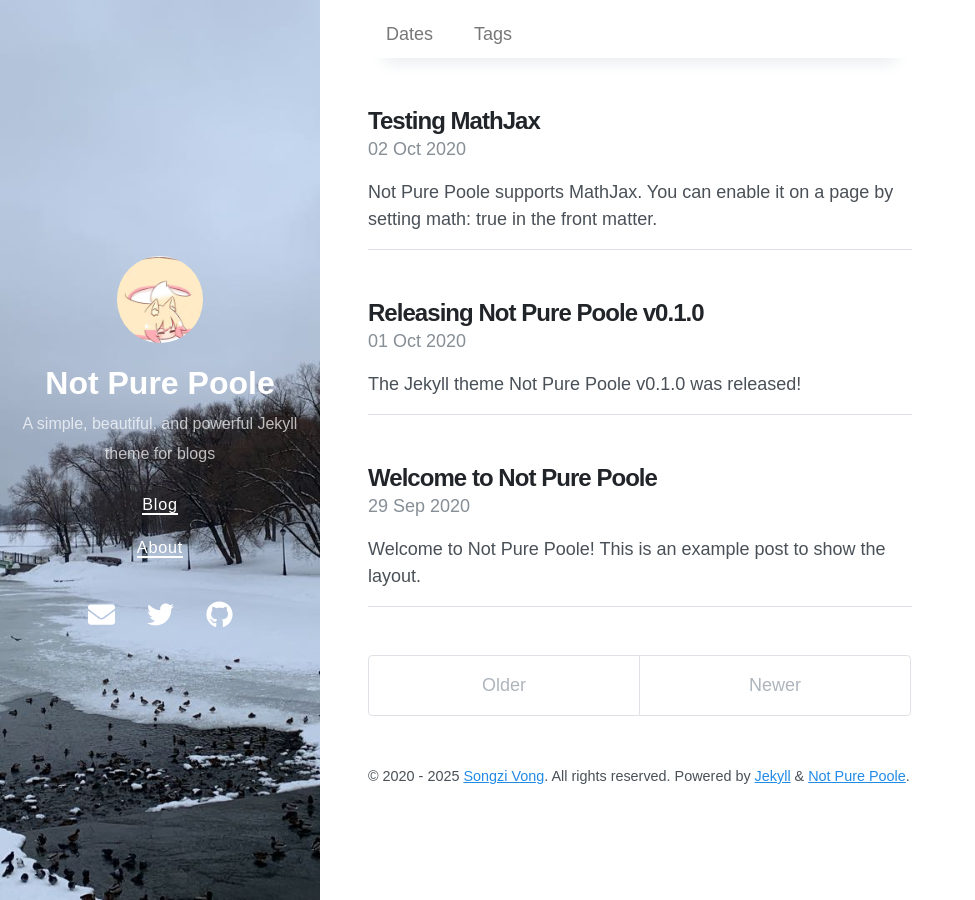
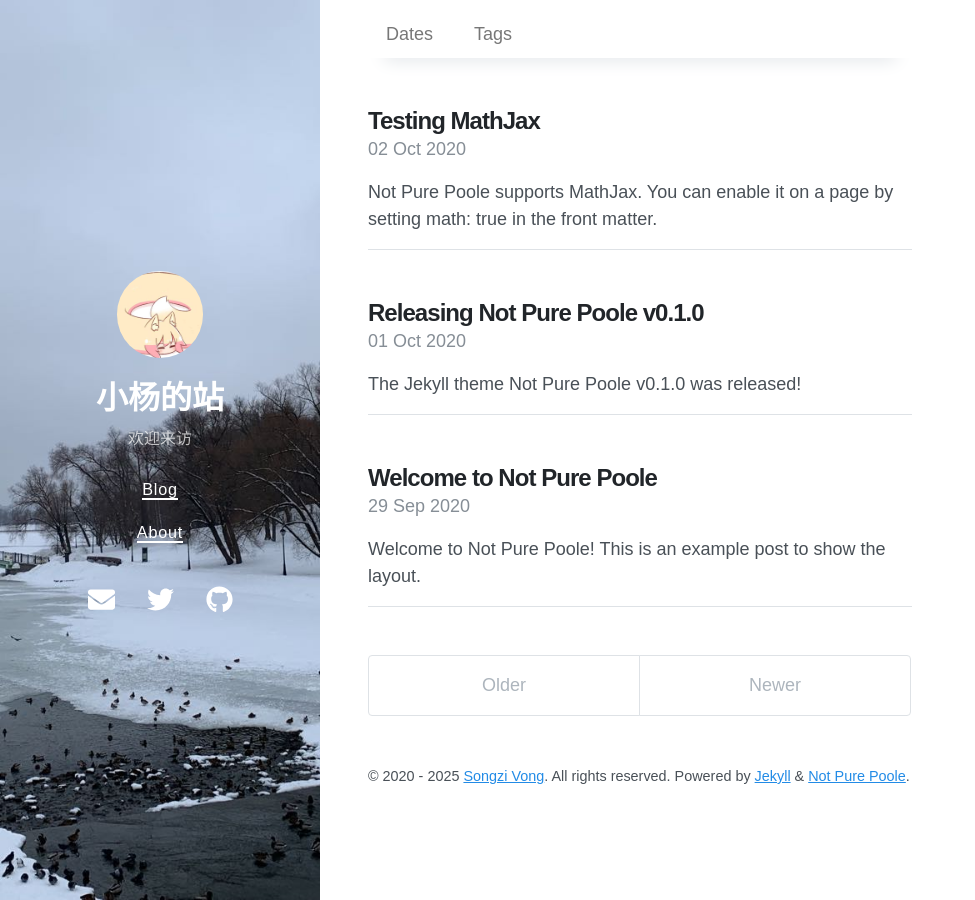
Before and after one commit to Yeither/Yeither.github.io, a Jekyll site: the page built from index.html, in a window 1280 px wide. Shown: the whole page, without its empty margins (0-975 px from the left). Built offline with Jekyll 4.4.1, drawn with Linux system fonts in a browser that asks for light colours; nearby versions of some CDN libraries; the list of posts is cut into pages by our own code.

Commit message:
Update _config.yml

```diff
--- a/_config.yml
+++ b/_config.yml
@@ -1,7 +1,7 @@
 # Setup
-title: Not Pure Poole
-description: A simple, beautiful, and powerful Jekyll theme for blogs
-url: https://vszhub.github.io
+title: 小杨的站
+description: 欢迎来访
+url: https://Yeither.github.io
 avatar: /avatar.jpeg
 paginate: 5
 permalink: pretty
```
